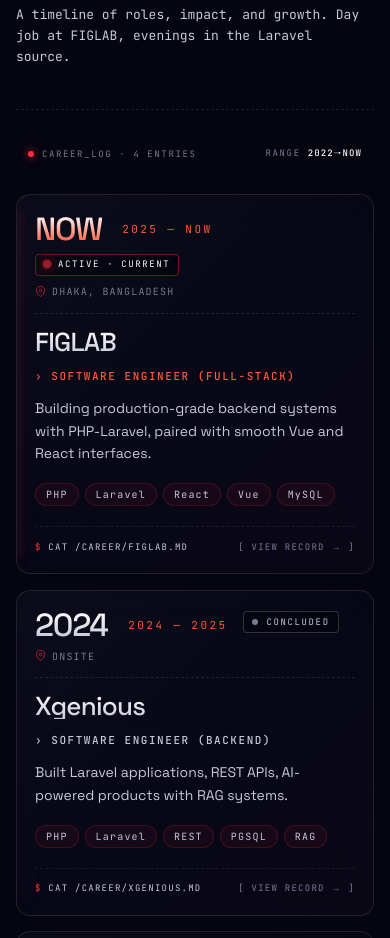
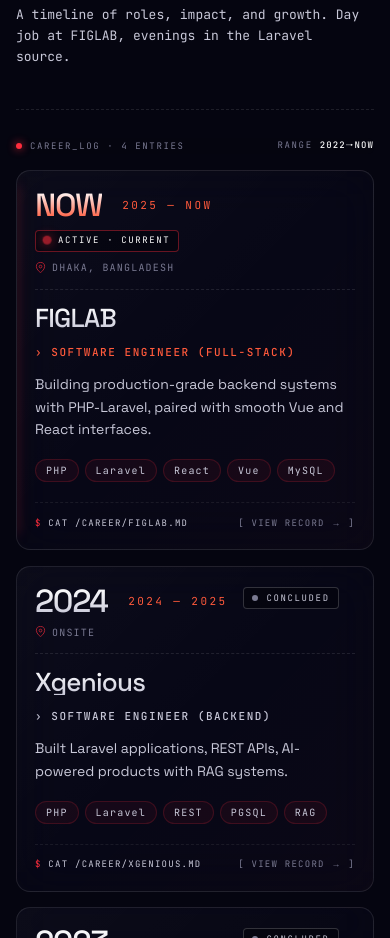
Before and after one commit to iz-ahmad/portfolio, a Next.js app: page / in a window 390 px wide. Shown: the part 2440-3378 px from the top of the page. Built offline with nearby package versions, Linux system fonts and the light colour scheme; no server answers.

Commit message:
comment out exp2-meta padding/margin, remove mobile meta padding

```diff
--- a/src/styles/experience.css
+++ b/src/styles/experience.css
@@ -18,8 +18,8 @@
   align-items: center;
   justify-content: space-between;
   gap: 16px;
-  padding: 10px 14px;
-  margin-bottom: 8px;
+  /* padding: 10px 14px; */
+  /* margin-bottom: 8px; */
   font-family: var(--font-mono);
   font-size: 10px;
   letter-spacing: 0.18em;
@@ -376,6 +376,6 @@
   .exp2-blurb { font-size: 14px; line-height: 1.6; }
   .exp2-id { display: none; }
   .exp2-foot { font-size: 9px; flex-wrap: wrap; gap: 8px; }
-  .exp2-meta { font-size: 9px; padding: 8px 12px; }
+  .exp2-meta { font-size: 9px; }
   .exp2-meta-cluster { gap: 10px; }
 }
```
